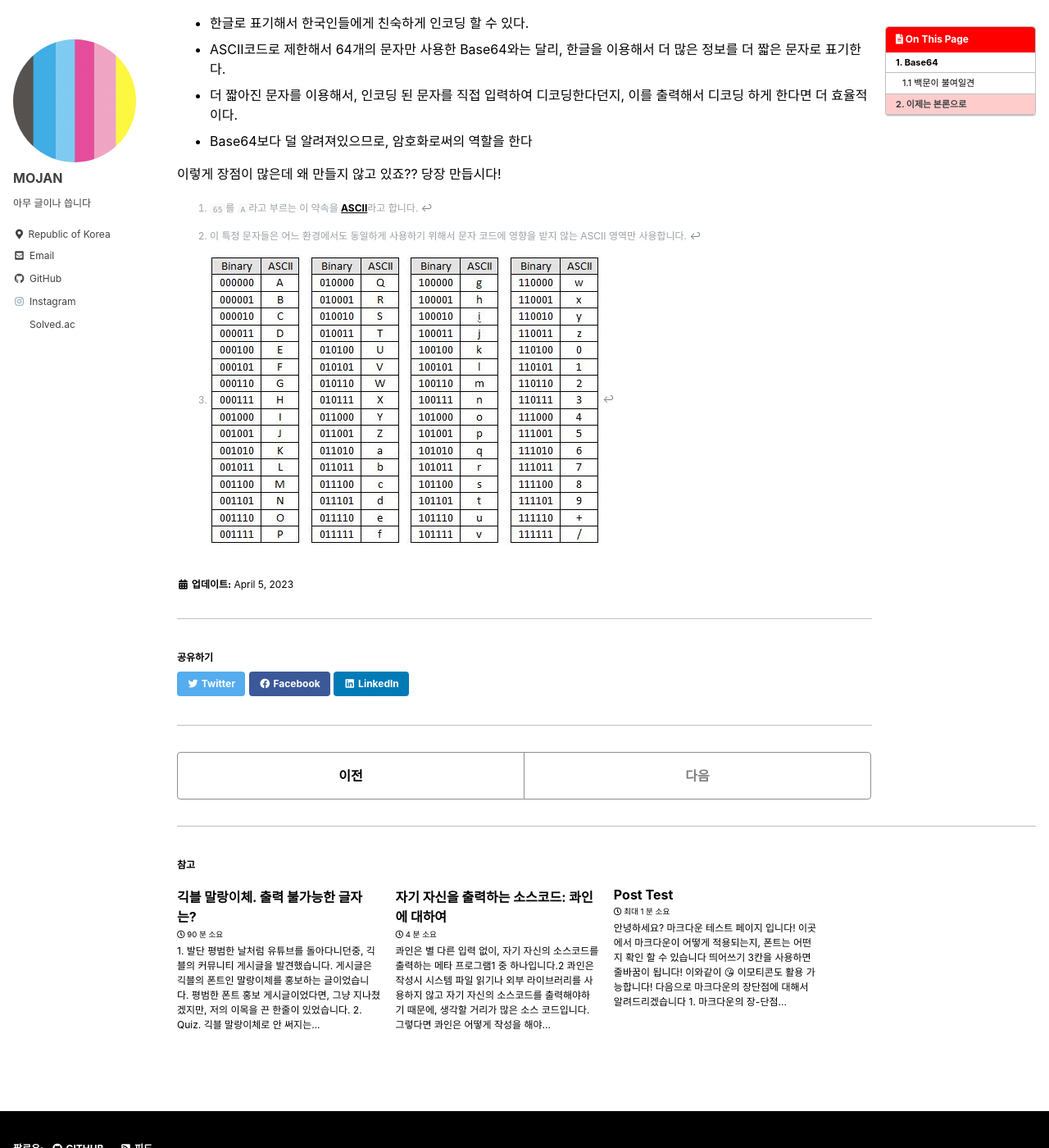
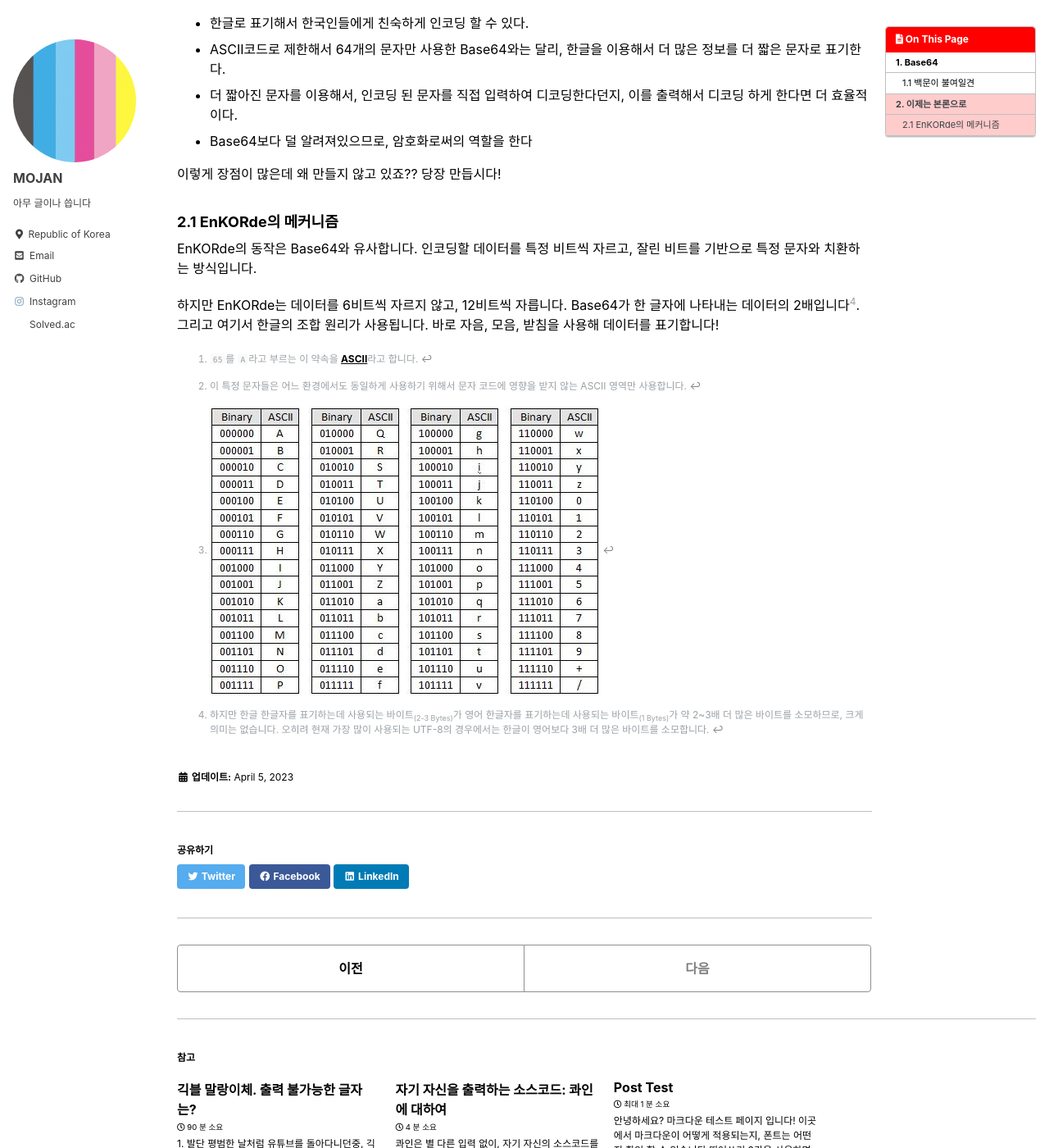
Before and after one commit to MOJAN3543/MOJAN3543.github.io, a Jekyll site: the page built from _posts/EncodeByKorean/2023-04-06-EncodeByKorean.md, in a window 1280 px wide and 1400 px high, scrolled down 1892 px. Shown: the whole window at 82% size. Built offline with Jekyll 4.4.1, drawn with Linux system fonts in a browser that asks for light colours; cached includes are drawn as plain includes.

Commit message:
Update 2023-04-06-EncodeByKorean.md

```diff
--- a/_posts/EncodeByKorean/2023-04-06-EncodeByKorean.md
+++ b/_posts/EncodeByKorean/2023-04-06-EncodeByKorean.md
@@ -46,6 +46,13 @@ last_modified_at: 2023-04-05
 
 이렇게 장점이 많은데 왜 만들지 않고 있죠?? 당장 만듭시다!
 
+### 2.1 EnKORde의 메커니즘
+EnKORde의 동작은 Base64와 유사합니다. 인코딩할 데이터를 특정 비트씩 자르고, 잘린 비트를 기반으로 특정 문자와 치환하는 방식입니다.
+
+하지만 EnKORde는 데이터를 6비트씩 자르지 않고, 12비트씩 자릅니다. Base64가 한 글자에 나타내는 데이터의 2배입니다[^4]. 그리고 여기서 한글의 조합 원리가 사용됩니다. 바로 자음, 모음, 받침을 사용해 데이터를 표기합니다!
+
+
 [^1]: `65`를 `A`라고 부르는 이 약속을 [**ASCII**](https://en.wikipedia.org/wiki/ASCII)라고 합니다.
 [^2]: 이 특정 문자들은 어느 환경에서도 동일하게 사용하기 위해서 문자 코드에 영향을 받지 않는 ASCII 영역만 사용합니다.
 [^3]: ![Base64Index](https://github.com/MOJAN3543/MOJAN3543.github.io/blob/main/_posts/EncodeByKorean/BASE64Index.jpeg?raw=true "Base64Index")
+[^4]: 하지만 한글 한글자를 표기하는데 사용되는 바이트<sub>(2-3 Bytes)</sub>가 영어 한글자를 표기하는데 사용되는 바이트<sub>(1 Bytes)</sub>가 약 2~3배 더 많은 바이트를 소모하므로, 크게 의미는 없습니다. 오히려 현재 가장 많이 사용되는 UTF-8의 경우에서는 한글이 영어보다 3배 더 많은 바이트를 소모합니다.
```
